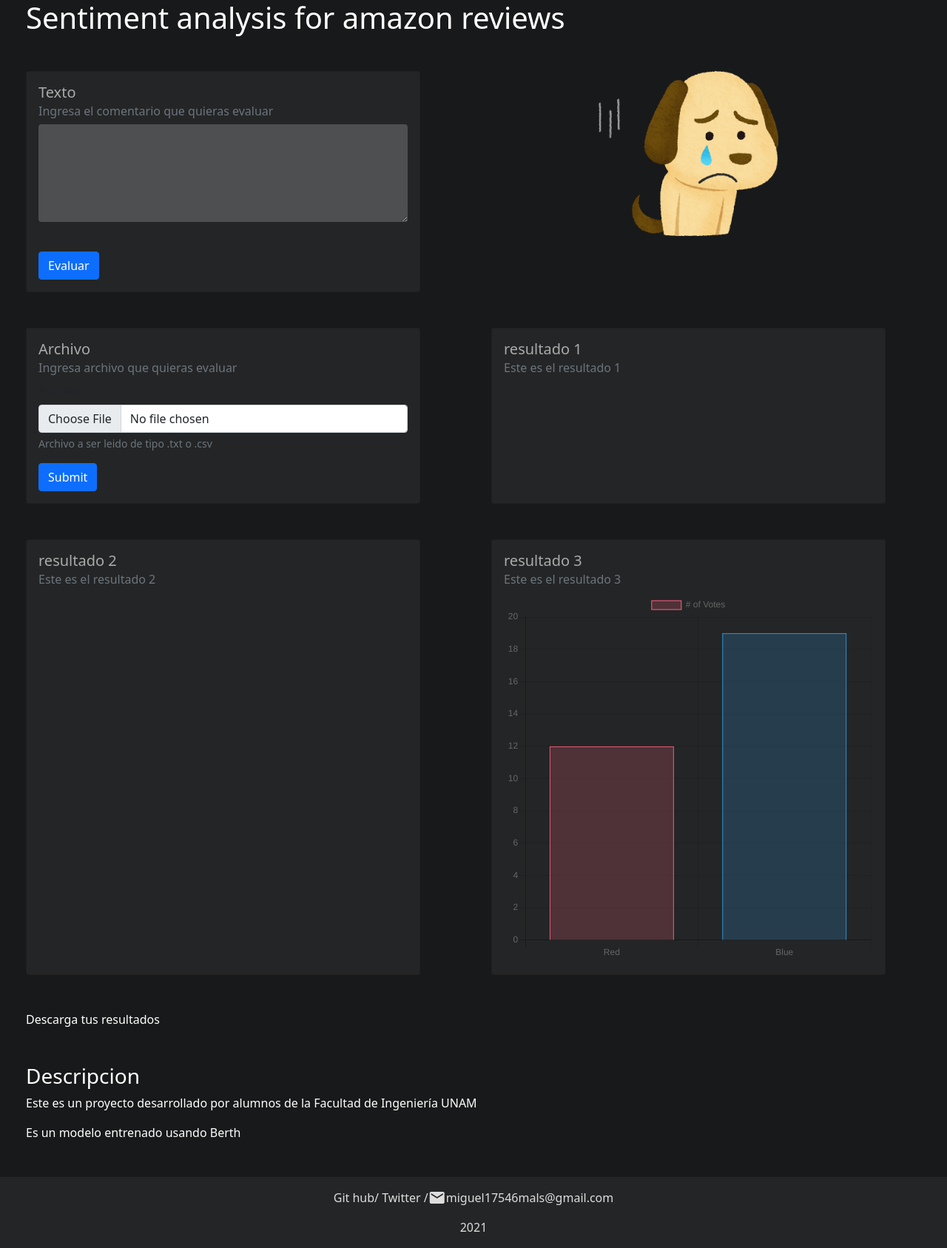
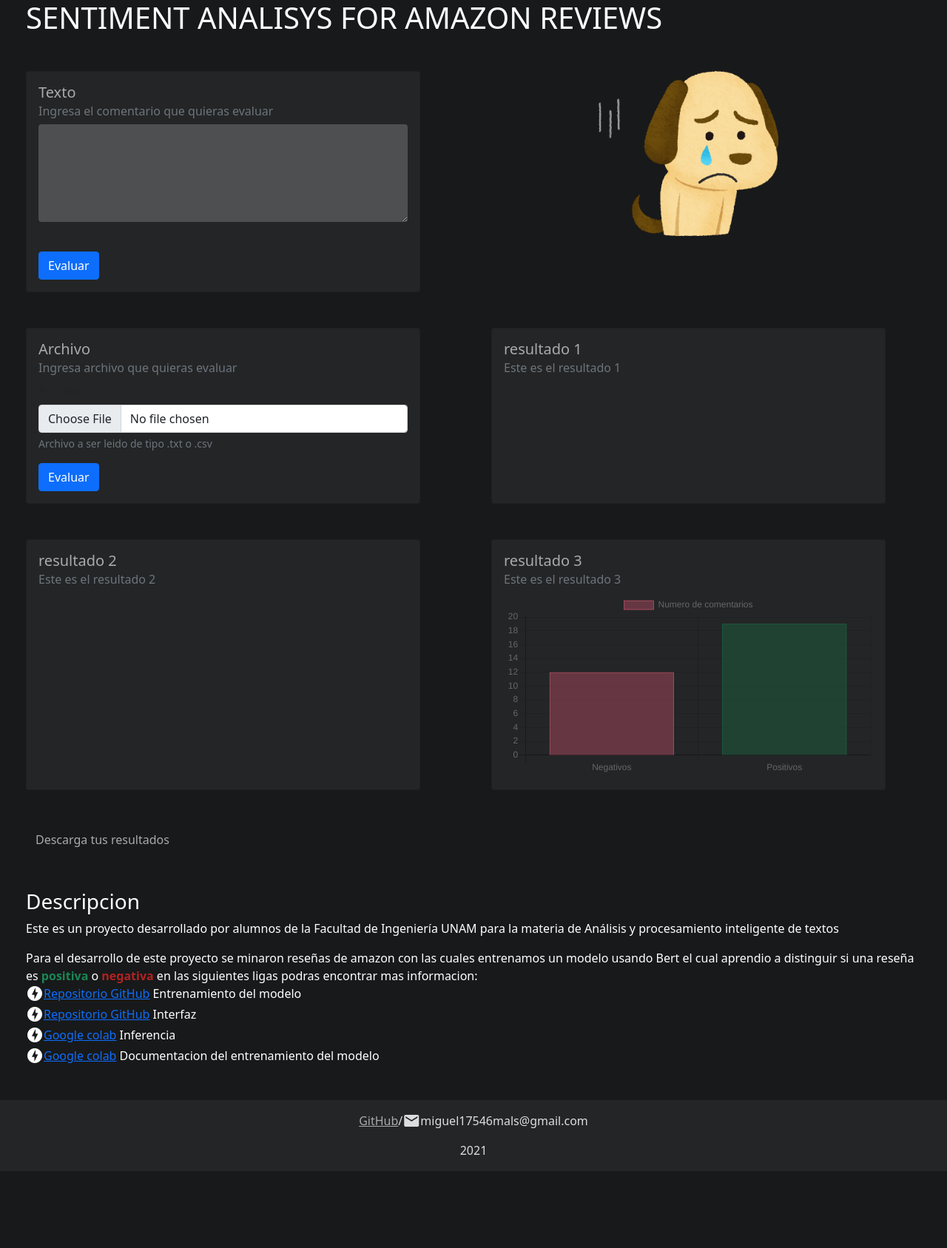
Before and after one commit to jorgeluis098/amazon_reviews_web_interface, a Flask app: page / in a window 1280 px wide. Shown: the whole page at 74% size. After the commit the page ends 1561 px from the top, so only its background shows below. Run offline with Flask 2, Linux system fonts and the light colour scheme; parts of the project's set-up code (start-up, migrations or seed data) failed here and were passed over.

Commit message:
fix pull request

```diff
--- a/static/styles/css/main.css
+++ b/static/styles/css/main.css
@@ -94,6 +94,12 @@
   background-color: #198754;
   border-radius: 50%;
 }
+.text-red{
+color: #B22222;
+}
+.text-green{
+color: #198754;
+}
 .overlay-negative{
   position: absolute;
   top: 0;
@@ -146,3 +152,13 @@
 .p-color{
   color: white;
 }
+.descargar-datos:hover{
+color: white;
+text-decoration: underline;
+}
+.descargar-datos{
+  color: #aaa;
+  }
+.descargar-datos:focus{
+  box-shadow: none;
+  }
--- a/templates/index.html
+++ b/templates/index.html
@@ -2,7 +2,7 @@
 <html lang="es">
 
 <head>
-    <title>sentiment analysis for amazon reviews</title>
+    <title>Sentiment analysis for amazon reviews</title>
     <meta charset="utf-8">
     <meta name="description" content="descripcion de lo que se muestra en el navegador">
     <link href="https://cdn.jsdelivr.net/npm/bootstrap@5.0.0-beta1/dist/css/bootstrap.min.css" rel="stylesheet" integrity="sha384-giJF6kkoqNQ00vy+HMDP7azOuL0xtbfIcaT9wjKHr8RbDVddVHyTfAAsrekwKmP1" crossorigin="anonymous">
@@ -18,7 +18,7 @@
 <body>
     <div class="one full">
         <div class="one-section">
-            <h1 class="title">Sentiment analysis for amazon reviews</h1>
+            <h1 class="title"> SENTIMENT ANALISYS FOR AMAZON REVIEWS</h1>
             <div class="d-flex justify-content-around my-5">
                 <div class="card card-text me-5" >
                         <div class="card-body">
@@ -62,7 +62,7 @@
                                 <input type="file" class="form-control" id="fileApriori" aria-describedby="archivo" name= "fileApriori" accept=" .txt, .csv">
                                 <div class="form-text">Archivo a ser leido de tipo .txt  o .csv</div>
                             </div>
-                            <button type="submit" class="btn btn-primary">Submit</button>
+                            <button type="submit" class="btn btn-primary">Evaluar</button>
                         </form>
                     </div>
                 </div>
@@ -86,19 +86,29 @@
                     <div class="card-body">
                         <h5 class="card-title">resultado 3</h5>
                         <h6 class="card-subtitle mb-2 text-muted">Este es el resultado 3</h6>
-                        <canvas id="myChart" width="400" height="400" ></canvas>
+                        <canvas id="myChart" width="400" height="200" ></canvas>
                     </div>
                 </div>
                 <!-- Termina seccion para mostrar el resultado -->
             </div>
             <div>
-                <div class="descargar-datos">Descarga tus resultados</div>
+                <button id="descargar-datos-btn" class="descargar-datos btn">Descarga tus resultados</button>
             </div>
             <!-- seccion para la descripcion -->
             <div class="d-flex my-5 flex-column description ">
                 <h3>Descripcion</h3>
-                <p>Este es un proyecto desarrollado por alumnos de la Facultad de Ingeniería UNAM</p>
-                <div> Es un modelo entrenado usando Berth
+                <p>Este es un proyecto desarrollado por alumnos de la Facultad de Ingeniería UNAM para la materia de Análisis y procesamiento inteligente de textos</p>
+                <div>
+                    Para el desarrollo de este proyecto se minaron reseñas de amazon con las cuales
+                    entrenamos un modelo usando Bert el cual aprendio a distinguir si una reseña es
+                    <span class="fw-bold text-green">positiva</span> o <span class="fw-bold text-red">negativa</span>
+                    en las siguientes ligas podras encontrar mas informacion:
+                    <ul>
+                        <li class="d-flex"><span class="material-icons">offline_bolt</span><a href="https://github.com/jorgeluis098/sentiment_analysis_for_amazon_reviews" class="me-1">Repositorio GitHub </a> Entrenamiento del modelo</li>
+                        <li class="d-flex mt-1"><span class="material-icons">offline_bolt</span><a href="https://github.com/jorgeluis098/amazon_reviews_web_interface"  class="me-1">Repositorio GitHub </a> Interfaz </li>
+                        <li class="d-flex mt-1"><span class="material-icons">offline_bolt</span><a href=""  class="me-1">Google colab </a> Inferencia </li>
+                        <li class="d-flex mt-1"><span class="material-icons">offline_bolt</span><a href=""  class="me-1">Google colab </a> Documentacion del entrenamiento del modelo </li>
+                    </ul>
                 </div>
             </div>
         </div>
@@ -108,8 +118,8 @@
 <footer class="pie pt-3">
     <div class="d-flex flex-column align-items-center">
         <div class=" d-flex flex-row">
-            <a>Git hub</a>
-            <a>/ Twitter /</a>
+            <a href="https://github.com/jorgeluis098/amazon_reviews_web_interface">GitHub</a>
+            <a>/</a>
             <div class="d-flex felx-row">
                 <span class="material-icons">
                     email
```
Also changed, not shown: static/js/inference.js (+7 -15 lines).
